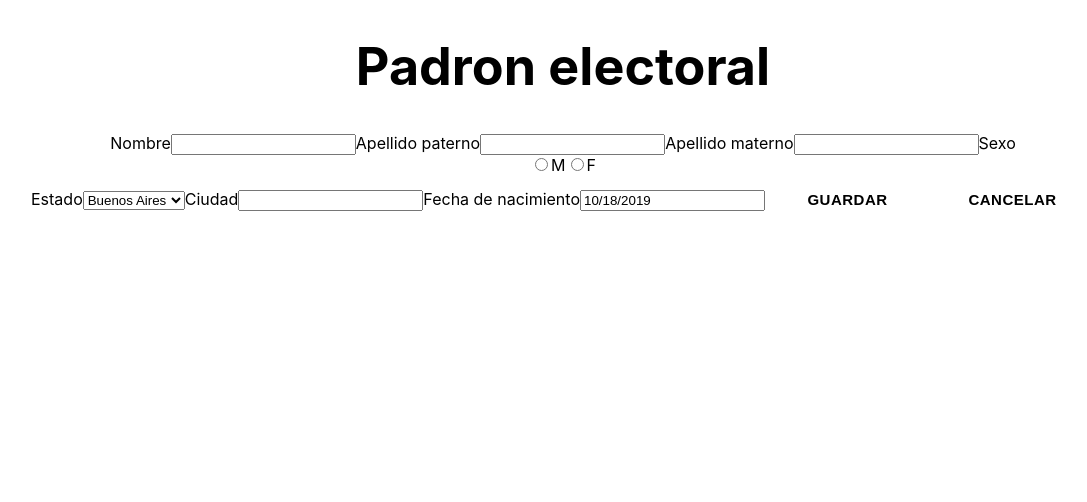
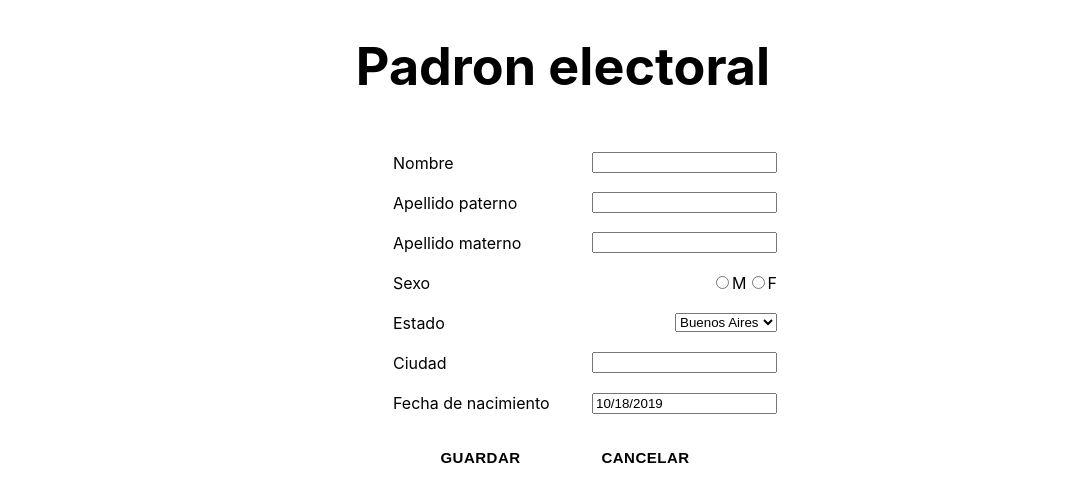
Before and after one commit to justbwalker/padron-electoral, a React (Create React App) app: page /1 in a window 1280 px wide. Shown: the top 502 px of the page, without its empty margins (77-1164 px from the left). Built offline with nearby package versions, Linux system fonts and the light colour scheme.

Commit message:
added some styles

```diff
--- a/src/components/person-edit/person-edit.component.jsx
+++ b/src/components/person-edit/person-edit.component.jsx
@@ -77,13 +77,20 @@ class PersonEdit extends React.Component {
 
     return (
       <div className="person-edit">
-        <form onSubmit={this.handleSubmit}>
+        <form className="person-edit-form" onSubmit={this.handleSubmit}>
+          <div className="edit-field">
             <label>Nombre</label>
             <input className="form-input" name="firstName" type="text" onChange={this.handleChange} value={firstName} />
+          </div>
+          <div className="edit-field">
             <label>Apellido paterno</label>
             <input className="form-input" name="lastName" type="text" onChange={this.handleChange} value={lastName} />
+          </div>
+          <div className="edit-field">
             <label>Apellido materno</label>
             <input className="form-input" name="mothersLastName" type="text" onChange={this.handleChange} value={mothersLastName} />
+          </div>
+          <div className="edit-field">
             <label>Sexo</label>
             <div className="radio">
               <label>
@@ -93,19 +100,27 @@ class PersonEdit extends React.Component {
                 <input name="gender" type="radio" onChange={this.handleChange} value="F" checked={gender === "F"} />F
               </label>
             </div>
+          </div>
+          <div className="edit-field">
             <label>Estado</label>
             <select name="state" onChange={this.handleChange} value={state}>
               <option value="Buenos Aires">Buenos Aires</option>
               <option value="Chaco">Chaco</option>
               <option value="Corrientes">Corrientes</option>
             </select>
-
+          </div>
+          <div className="edit-field">
             <label>Ciudad</label>
             <input className="form-input" name="city" type="text" onChange={this.handleChange} value={city} />
+          </div>
+          <div className="edit-field">
             <label>Fecha de nacimiento</label>
             <DatePicker selected={new Date(birthDate)} onChange={this.handleDateChange} />
+          </div>
+          <div className="buttons">
             <Button type="submit">Guardar</Button>
             <Button onClick={this.cancel}>Cancelar</Button>
+          </div>
         </form>
       </div>
     );
--- a/src/components/person-edit/person-edit.styles.scss
+++ b/src/components/person-edit/person-edit.styles.scss
@@ -0,0 +1,28 @@
+.person-edit {
+  display: flex;
+  flex-direction: column;
+  align-items: center;
+  justify-content: center;
+
+  .person-edit-form {
+    display: flex;
+    flex-direction: column;
+    justify-content: center;
+    align-content: center;
+    width: 50%;
+
+    .edit-field {
+      display: flex;
+      align-items: center;
+      justify-content: space-between;
+      margin-top: 20px;
+      margin-left: 150px;
+      width: 60%;
+      height: 20px;
+    }
+
+    .buttons {
+      margin-top: 20px;
+    }
+  }
+}
```
Lines whose indentation alone changed are shown as unchanged.
